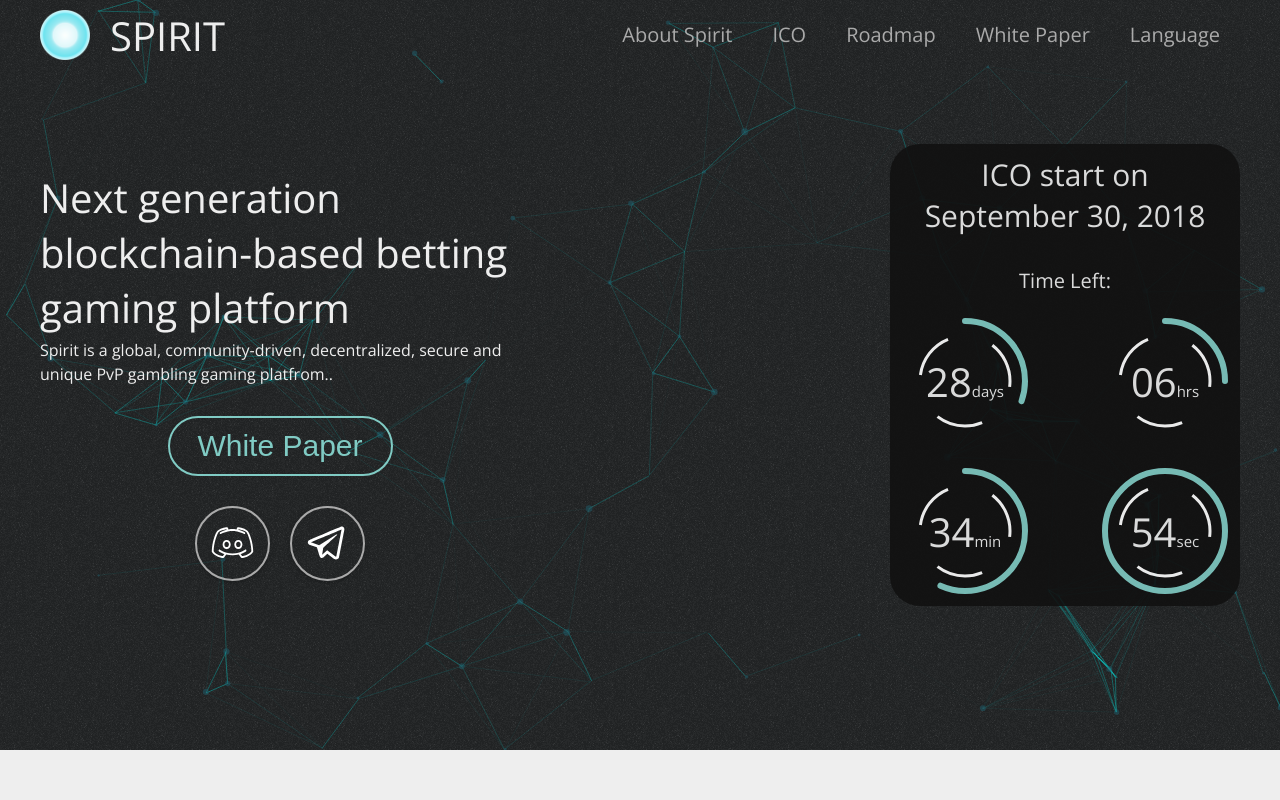
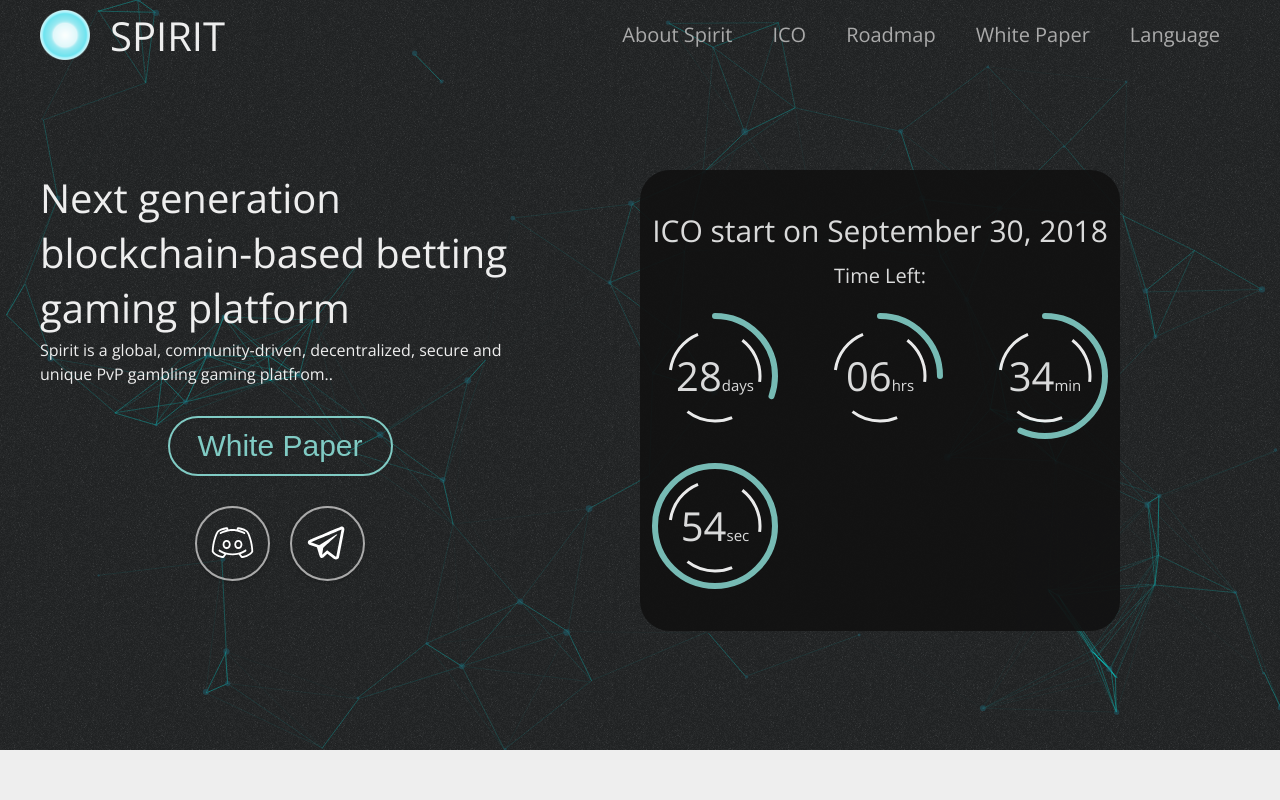
Before and after one commit to YogaPan/vue-landing-page, a Vue app: page / in a window 1280 px wide. Shown: the top 800 px of the page. Built offline with nearby package versions, Linux system fonts and the light colour scheme.

Commit message:
Fucking silly snake

```diff
--- a/src/App.vue
+++ b/src/App.vue
@@ -71,7 +71,7 @@ export default {
 
   height: 100vh;
   width: 100vw;
-  background-color: $dark;
+  background-color: #111;
 
   display: flex;
   align-items: center;
--- a/src/components/Countdown.vue
+++ b/src/components/Countdown.vue
@@ -2,8 +2,9 @@
   <div class="countdown l-column l-column--stretch">
 
     <div class="countdown__title l-column l-column--stretch">
-      <h1>ICO start on</h1>
-      <h1>September 30, 2018</h1>
+      <!-- <h1>ICO start on </h1>
+      <h1>September 30, 2018</h1> -->
+      <h1>ICO start on September 30, 2018</h1>
       <p>{{ countdownTitle }}<span class="blinking-cursor">:</span></p>
     </div>
 
@@ -96,8 +97,12 @@ export default {
 <style lang="scss" scoped>
 
 .countdown {
-  flex: 0 0 350px;
+  // flex: 0 0 350px;
   // padding: 150px 0;
+  margin: 50px auto 0 auto;
+  padding: 30px 0;
+  max-width: 800px;
+
   background-color: #111;
   opacity: 0.9;
   border-radius: 30px;
@@ -123,7 +128,7 @@ export default {
 
     p {
       text-align: center;
-      margin-top: 30px;
+      margin-top: 10px;
       font-size: 20px;
       font-weight: normal;
     }
--- a/src/components/Navbar.vue
+++ b/src/components/Navbar.vue
@@ -130,7 +130,7 @@ export default {
   }
 
   &--add-background {
-    background-color: $dark;
+    background-color: #111;
   }
 }
 
```
